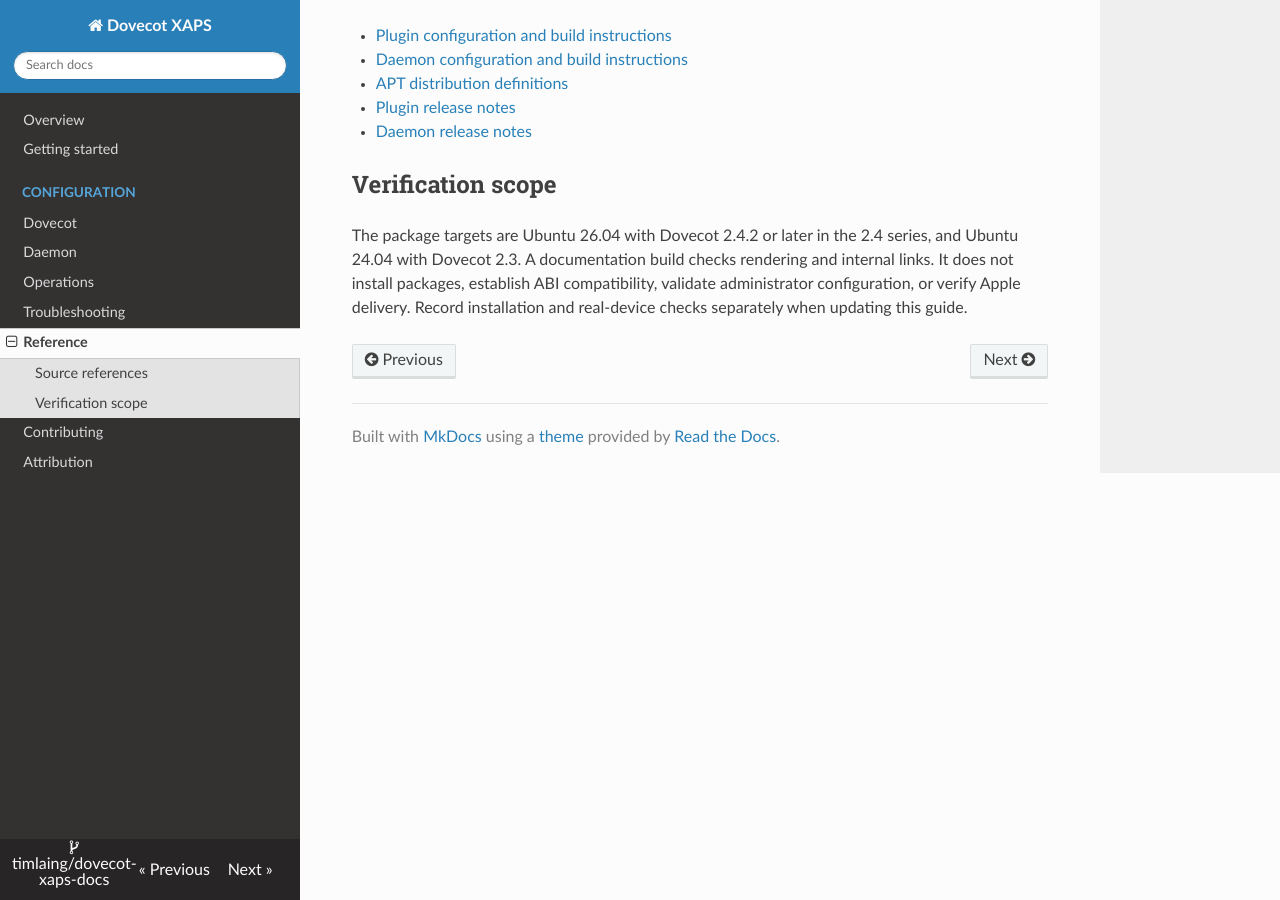
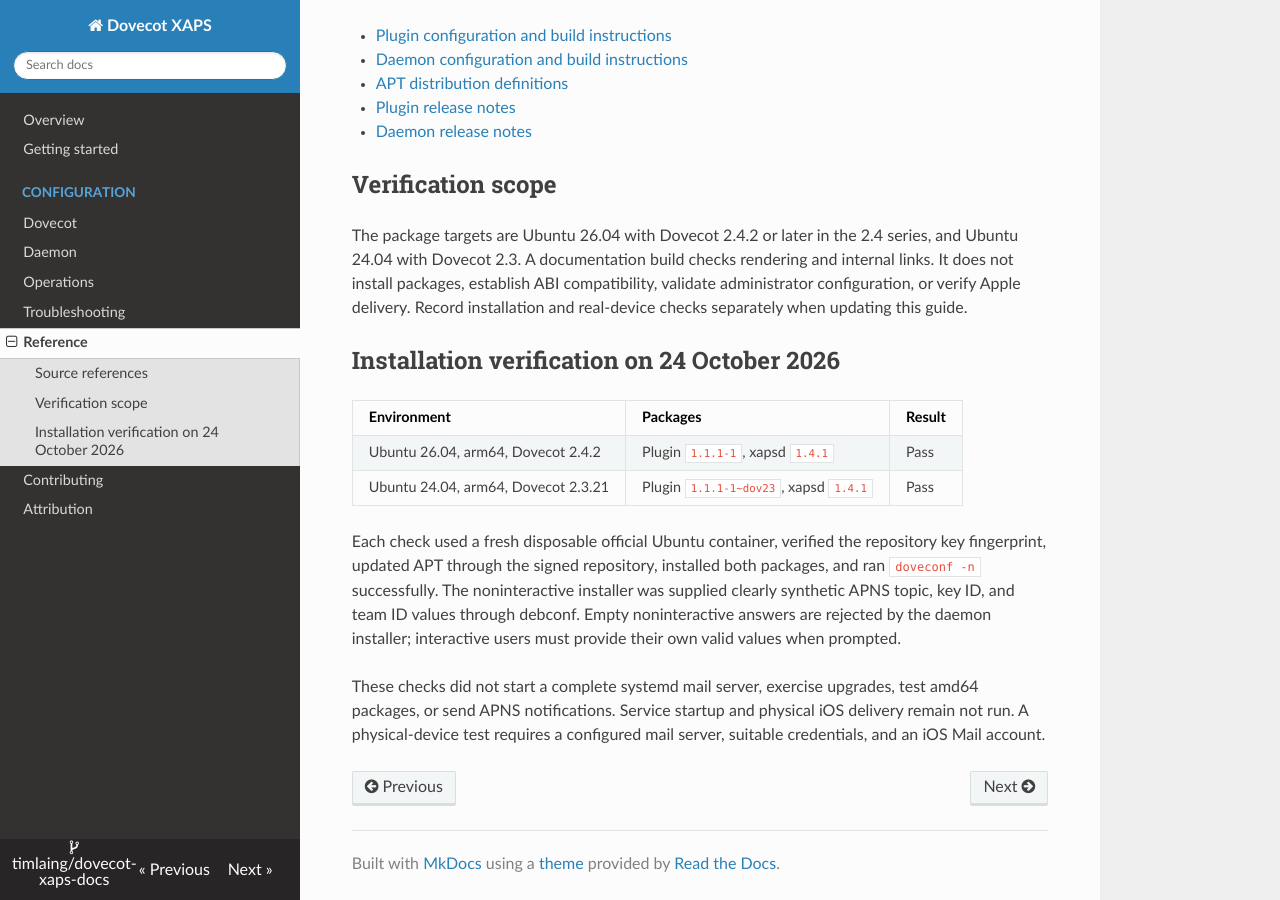
Before and after one commit to timlaing/dovecot-xaps-docs, an MkDocs documentation site: the page built from docs/reference.md, in a window 1280 px wide and 900 px high, scrolled down 692 px. Built offline with MkDocs 1.6.1, drawn with Linux system fonts in a browser that asks for light colours; nearby versions of some CDN libraries.

Commit message:
docs: record installation verification and unattended setup requirements

```diff
--- a/docs/reference.md
+++ b/docs/reference.md
@@ -31,3 +31,20 @@ The package targets are Ubuntu 26.04 with Dovecot 2.4.2 or later in the 2.4 seri
 with Dovecot 2.3. A documentation build checks rendering and internal links. It does not install
 packages, establish ABI compatibility, validate administrator configuration, or verify Apple delivery.
 Record installation and real-device checks separately when updating this guide.
+
+## Installation verification on 24 October 2026
+
+| Environment                         | Packages                              | Result |
+| ----------------------------------- | ------------------------------------- | ------ |
+| Ubuntu 26.04, arm64, Dovecot 2.4.2  | Plugin `1.1.1-1`, xapsd `1.4.1`       | Pass   |
+| Ubuntu 24.04, arm64, Dovecot 2.3.21 | Plugin `1.1.1-1~dov23`, xapsd `1.4.1` | Pass   |
+
+Each check used a fresh disposable official Ubuntu container, verified the repository key fingerprint,
+updated APT through the signed repository, installed both packages, and ran `doveconf -n` successfully.
+The noninteractive installer was supplied clearly synthetic APNS topic, key ID, and team ID values
+through debconf. Empty noninteractive answers are rejected by the daemon installer; interactive users
+must provide their own valid values when prompted.
+
+These checks did not start a complete systemd mail server, exercise upgrades, test amd64 packages,
+or send APNS notifications. Service startup and physical iOS delivery remain not run. A physical-device
+test requires a configured mail server, suitable credentials, and an iOS Mail account.
```
Also changed, not shown: docs/getting-started.md (+3 -1 lines).
